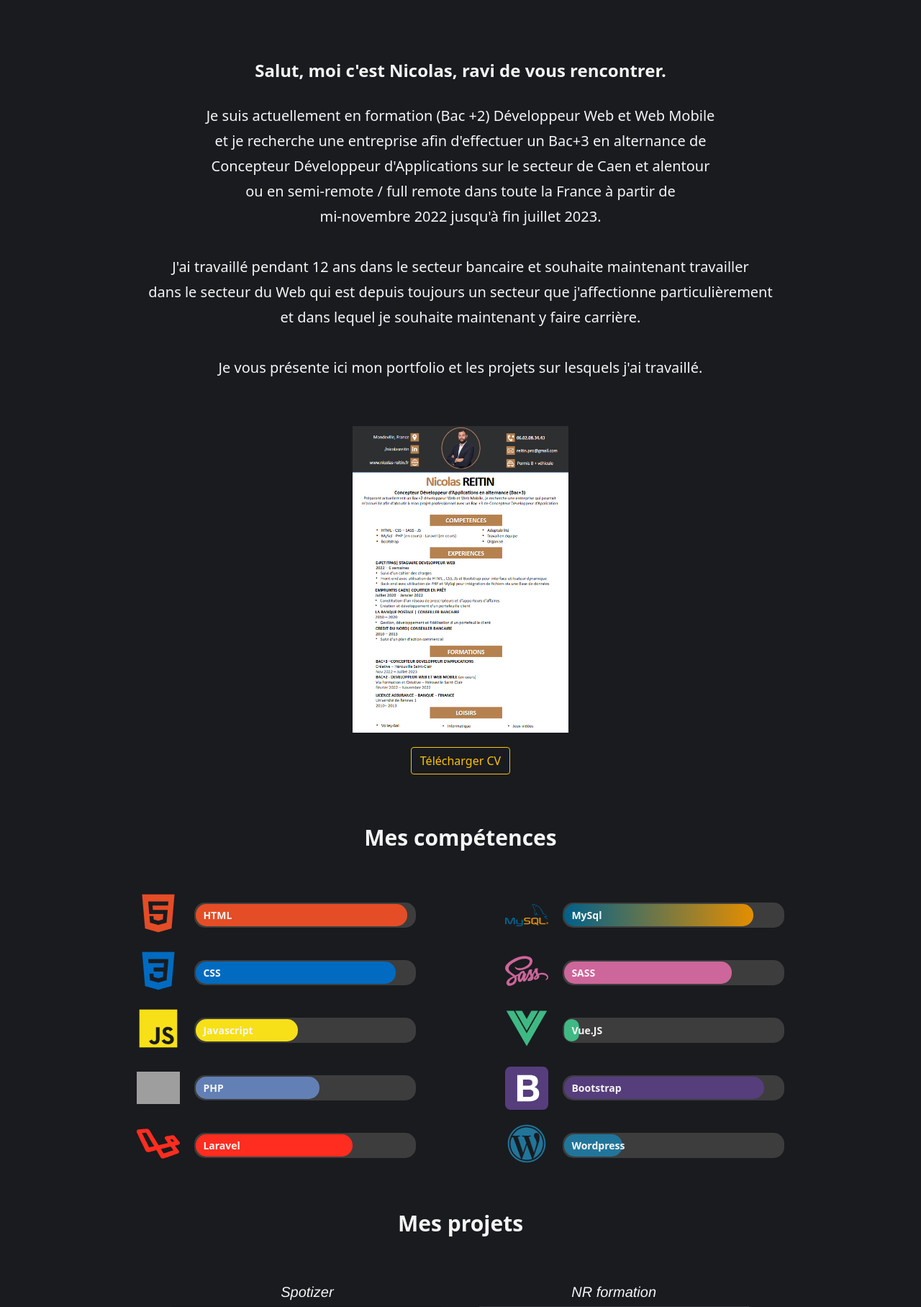
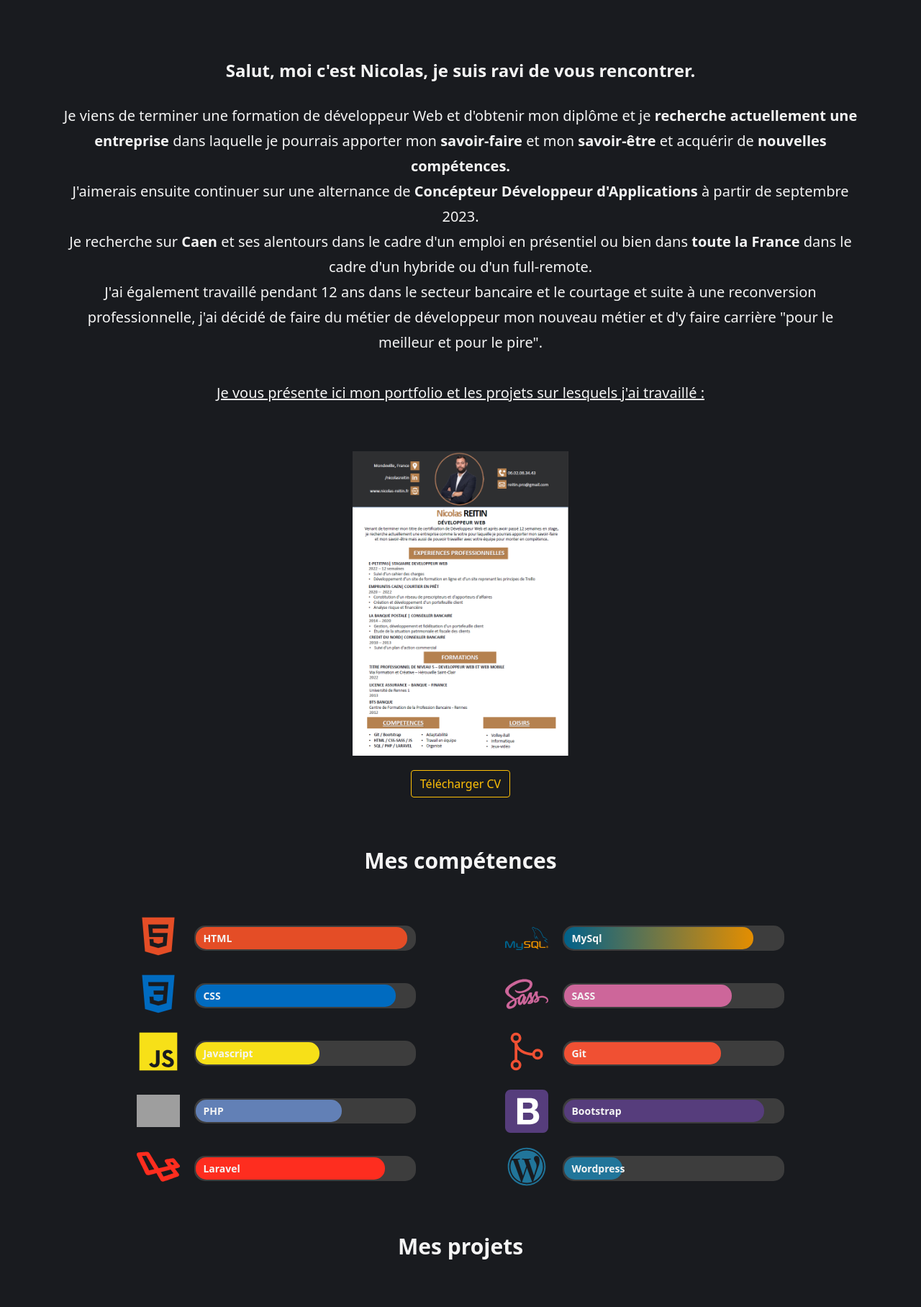
Before and after one commit to NicolasReitin/Portfolio, a PHP site: page / in a window 1280 px wide. Shown: the part 716-2532 px from the top of the page at 72% size. Run offline with PHP 8.4, Linux system fonts and the light colour scheme; some libraries are stand-ins or nearby versions; grey boxes are pictures that could not be loaded.

Commit message:
update after formation down

```diff
--- a/css/style.css
+++ b/css/style.css
@@ -326,8 +326,8 @@
 .bar.sass::before{
 background-color: #cd669a;
 }
-.bar.vuejs::before{
-background-color: #3fb984;
+.bar.git::before{
+background-color: #f05033;
 }
 .bar.bootstrap::before{
 background-color: #563d7c;
@@ -344,13 +344,13 @@
 width: calc(95% - 10px);
 }
 .bar.scroll3::before{
-width: calc(50% - 10px);
+width: calc(60% - 10px);
 }
 .bar.scroll4::before{
-width: calc(60% - 10px);
+width: calc(70% - 10px);
 }
 .bar.scroll4_5::before{
-width: calc(75% - 10px);
+width: calc(90% - 10px);
 }
 .bar.scroll5::before{
 width: calc(90% - 10px);
@@ -359,7 +359,7 @@
 width: calc(80% - 10px);
 }
 .bar.scroll7::before{
-width: calc(10% - 10px);
+width: calc(75% - 10px);
 }
 .bar.scroll8::before{
 width: calc(95% - 10px);
@@ -416,7 +416,7 @@
     width: 450px;
     height: 300px;
     background-color: #333;
-    /* border-radius: 15px; */
+    transition: 1s;
     margin-bottom: 20px;
 }
 /* .images_projet:hover{
@@ -425,17 +425,17 @@
 } */
 .bloc_projet{
     margin-top: 35px;
-    transition: ease-in-out 0.5s;
+    /* transition: 1s;  */
     overflow: hidden;
 
 }
 .bloc_image{
-    transition: ease-in-out 0.5s;
-    overflow: hidden;
+    margin-top: 20px;
+    /* transition: 1s;
+    overflow: hidden; */
 }
 .bloc_projet img:hover{
     transform: scale(1.2);
-    transition: ease-in-out 0.5s;
     border-radius: 15px;
 }
 
@@ -648,3 +648,5 @@
 
 
 }
+
+1
--- a/index.php
+++ b/index.php
@@ -6,10 +6,10 @@
     <section class="home">
         <div class="home_avatar">
             <div class="text_avatar">
-                <h7>Salut👋🏽, je suis</h7>
+                <h7>Salut, moi c'est</h7>
                 <h6>Nicolas <br> REITIN</h6>
                 <p id="textdynamic" class="para_home"></p>
-                <p class="para2_home">en cours de formation</p>
+                <!-- <p class="para2_home">en cours de formation</p> -->
             </div>
             <div class="image_avatar">
                 <img src="images/Avatar_avec_pc.svg" alt="avatar">
@@ -21,25 +21,18 @@
     <!--------------------------------------Section présentation-------------------------------------->
     <section class="presentation">
         <div class="container">
-            <h4 id="Présentation">Salut, moi c'est Nicolas, ravi de vous rencontrer.</h4>
+            <h4 id="Présentation">Salut, moi c'est Nicolas, je suis ravi de vous rencontrer.</h4>
             <p>
-            Je suis actuellement en formation (Bac +2) Développeur Web et Web Mobile <br>
-            et je recherche une entreprise afin d'effectuer un Bac+3 en alternance de <br>
-            Concepteur Développeur d'Applications sur le secteur de Caen et alentour <br>
-            ou en semi-remote / full remote dans toute la France à partir de <br>
-            mi-novembre 2022 jusqu'à fin juillet 2023. <br><br>
-            J'ai travaillé pendant 12 ans dans le secteur bancaire et souhaite maintenant travailler<br>
-            dans le secteur du Web qui est depuis toujours un secteur que j'affectionne particulièrement <br>
-            et dans lequel je souhaite maintenant y faire carrière. <br><br>
-            Je vous présente ici mon portfolio et les projets sur lesquels j'ai travaillé.
+            Je viens de terminer une formation de développeur Web et d'obtenir mon diplôme et je <b>recherche actuellement une entreprise</b> dans laquelle je pourrais apporter
+            mon <b>savoir-faire</b> et mon <b>savoir-être</b> et acquérir de <b>nouvelles compétences.</b> <br>
+            J'aimerais ensuite continuer sur une alternance de <b>Concépteur Développeur d'Applications</b> à partir de septembre 2023. <br>
+            Je recherche sur <b>Caen</b> et ses alentours dans le cadre d'un emploi en présentiel ou bien dans <b>toute la France</b> dans le cadre d'un hybride ou d'un full-remote. <br>
+            J'ai également travaillé pendant 12 ans dans le secteur bancaire et le courtage et suite à une reconversion professionnelle, j'ai décidé de faire du métier de développeur
+            mon nouveau métier et d'y faire carrière "pour le meilleur et pour le pire". <br> <br>
+
+            <u>Je vous présente ici mon portfolio et les projets sur lesquels j'ai travaillé :</u>
             </p>
 
-            <!-- <div class="box_cv">
-                <p class="click">Click to zoom</p>
-                <a href="images/cv2022.png">
-                    <img src="images/cv2022.png" alt="CV" class="mt-5" style="width: 180px">
-                </a>
-            </div> -->
 
             <div class="box_cv">
                 <p class="click">Click to zoom</p>
@@ -90,7 +83,7 @@
                         <span class="margin_icon_skill"><ion-icon name="logo-sass" style="color: #cd669a;"></ion-icon></span><div id="scroll6" class="bar sass " data-skill="SASS"></div>
                     </div>
                     <div class="icon_skill">
-                        <span class="margin_icon_skill"><ion-icon name="logo-vue" style="color: #3fb984;"></ion-icon></span><div id="scroll7" class="bar vuejs " data-skill="Vue.JS"></div>
+                        <span class="margin_icon_skill"><ion-icon name="git-merge-outline" style="color: #f05033;"></ion-icon></span><div id="scroll7" class="bar git " data-skill="Git"></div>
                     </div>
                     <div class="icon_skill">
                         <span class="margin_icon_skill"><img src="icones/bootstrap.svg" alt="" style="width: 60px;"></span><div id="scroll8" class="bar bootstrap " data-skill="Bootstrap"></div>
@@ -112,55 +105,55 @@
                 <div class="bloc_projet">
                     <h3>Spotizer</h3>
                     <div class="bloc_image">
-                        <a href="Projets/Spotizer/public/index.php"><img src="images/Aperçu_Spotizer.png" alt="Spotizer" class="images_projet"></a>
+                        <a href="Projets/Spotizer/public" target="_blank"><img src="images/Aperçu_Spotizer.png" alt="Spotizer" class="images_projet"></a>
                     </div>
                 </div>
                 <div class="bloc_projet">
                     <h3>NR formation</h3>
                     <div class="bloc_image">
-                        <a href="Projets/E_formation/index.php"><img src="images/Apercu_E_formation.png" alt="pokéball" class="images_projet"></a>
+                        <a href="Projets/E_formation/index.php" target="_blank"><img src="images/Apercu_E_formation.png" alt="pokéball" class="images_projet"></a>
                     </div>
                 </div>
                 <div class="bloc_projet">
                     <h3>Weather Live</h3>
                     <div class="bloc_image">
-                        <a href="Projets/meteo/index.html"><img src="images/Apercu_appli_meteo.png" alt="pokéball" class="images_projet"></a>
+                        <a href="Projets/meteo/index.html" target="_blank"><img src="images/Apercu_appli_meteo.png" alt="pokéball" class="images_projet"></a>
                     </div>
                 </div>
                 <div class="bloc_projet">
                     <h3>Local Market</h3>
                     <div class="bloc_image">
-                        <a href="Projets/localMarket/index.php"><img src="images/Apercu_LocalMarket.png" alt="Site Local Market" class="images_projet"></a>
+                        <a href="Projets/localMarket/index.php" target="_blank"><img src="images/Apercu_LocalMarket.png" alt="Site Local Market" class="images_projet"></a>
                     </div>
                 </div>
                 <div class="bloc_projet">
                     <h3>Site Budget</h3>
                     <div class="bloc_image">
-                        <a href="Projets/Appli_budget/index.html"><img src="images/Apercu_appli_budget.png" alt="Appli budget" class="images_projet"></a>
+                        <a href="Projets/Appli_budget/index.html" target="_blank"><img src="images/Apercu_appli_budget.png" alt="Appli budget" class="images_projet"></a>
                     </div>
                 </div>
                 <div class="bloc_projet">
                     <h3>Hôtel unique</h3>
                     <div class="bloc_image">
-                        <a href="Projets/Hotel_unique/index.html"><img src="images/Apercu_hotel_unique.png" alt="hotel_unique" class="images_projet"></a>
+                        <a href="Projets/Hotel_unique/index.html" target="_blank"><img src="images/Apercu_hotel_unique.png" alt="hotel_unique" class="images_projet"></a>
                     </div>
                 </div>
                 <div class="bloc_projet">
-                    <h3>Boulangerie</h3>
+                    <h3>Site bien-être</h3>
                     <div class="bloc_image">
-                        <a href=""><img src="img/enCours2.png" alt="Bubble_aim" class="images_projet"></a>
+                        <a href="" target="_blank"><img src="img/enCours2.png" alt="Bubble_aim" class="images_projet"></a>
                     </div>
                 </div>
                 <div class="bloc_projet">
                     <h3>Boucherie / traiteur</h3>
                     <div class="bloc_image">
-                        <a href=""><img src="img/enCours2.png" alt="Site Twisto" class="images_projet"></a>
+                        <a href="" target="_blank"><img src="img/enCours2.png" alt="Site Twisto" class="images_projet"></a>
                     </div>
                 </div>
                 <div class="bloc_projet">
                     <h3>Salon de coiffure</h3>
                     <div class="bloc_image">
-                        <a href=""><img src="img/enCours2.png" alt="Site Twisto" class="images_projet"></a>
+                        <a href="" target="_blank"><img src="img/enCours2.png" alt="Site Twisto" class="images_projet"></a>
                     </div>
                 </div>
             </div>
--- a/js/js.js
+++ b/js/js.js
@@ -69,28 +69,34 @@
 })
 .changeDelay(100)
 .typeString('Développeur ')
-.pauseFor(400)
-.typeString('<span style="color: #ed7d2d;"><strong>HTML</strong></span> !')
+// .pauseFor(0)
+.typeString('<span style="color: #e44d26;"><strong>HTML</strong></span> !')
 .pauseFor(1000)
 .deleteChars(6)
-.typeString('<span style="color: #06a3f8;"><strong>CSS</strong></span> !')
+.typeString('<span style="color: #006bc0;"><strong>CSS</strong></span> !')
 .pauseFor(1000)
 .deleteChars(5)
-.typeString('<span style="color: #f2d603;"><strong>Javascript</strong></span> !')
+.typeString('<span style="color: #f7e018;"><strong>Javascript</strong></span> !')
 .pauseFor(1000)
 .deleteChars(12)
-.typeString('<span style="color: #9f38c2;"><strong>PhP</strong></span> !')
+.typeString('<span style="color: #6280b6;"><strong>PhP</strong></span> !')
 .pauseFor(1000)
 .deleteChars(5)
-.typeString('<span style="color: rgb(32, 80, 123);"><strong>My</strong></span><span style="color: rgb(199, 153, 45);"><strong>SQL</strong></span> !')
+.typeString('<span style="color: #fe2d1f;"><strong>Laravel</strong></span> !')
+.pauseFor(1000)
+.deleteChars(9)
+.typeString('<span style="color: #036288;"><strong>My</strong></span><span style="color: #e28e01;"><strong>SQL</strong></span> !')
 .pauseFor(1000)
 .deleteChars(8)
-.typeString('<strong>Front-End</strong> !')
+.typeString('<span style="color: #cd669a;"><strong>SASS</strong></span> !')
 .pauseFor(1000)
-.deleteChars(11)
-.typeString('<strong>Back-End</strong> !')
-.pauseFor(1000)
-.deleteChars(10)
+.deleteChars(6)
+// .typeString('<strong>Front-End</strong> !')
+// .pauseFor(1000)
+// .deleteChars(11)
+// .typeString('<strong>Back-End</strong> !')
+// .pauseFor(1000)
+// .deleteChars(10)
 .typeString('<strong>Full-Stack!</strong>')
 .start()
 
```
Also changed, not shown: icones/Git_icon.svg (added), images/Aperçu_Spotizer.png, images/CV_2022.png, images/cv2022.png, 1 other file.
